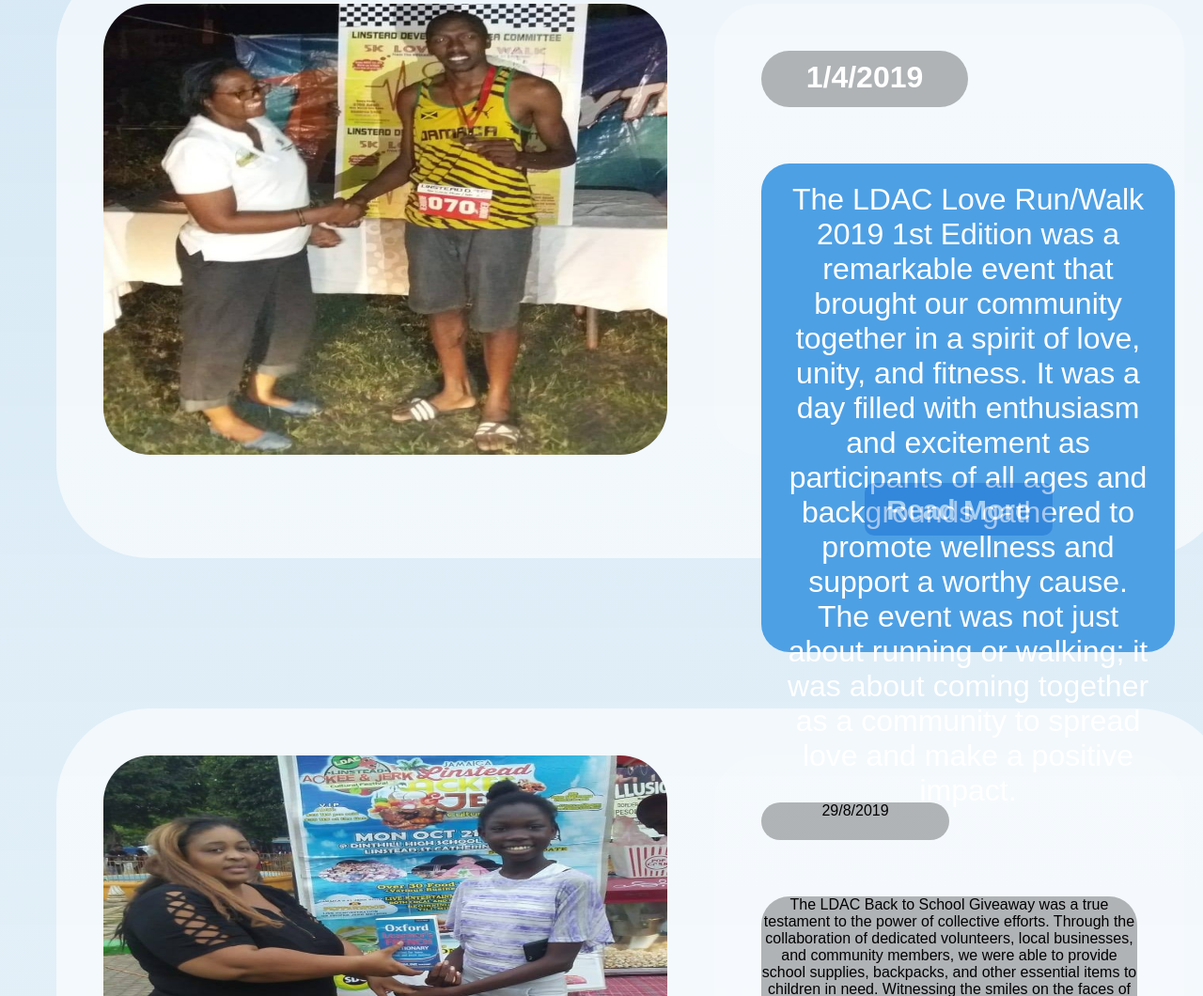
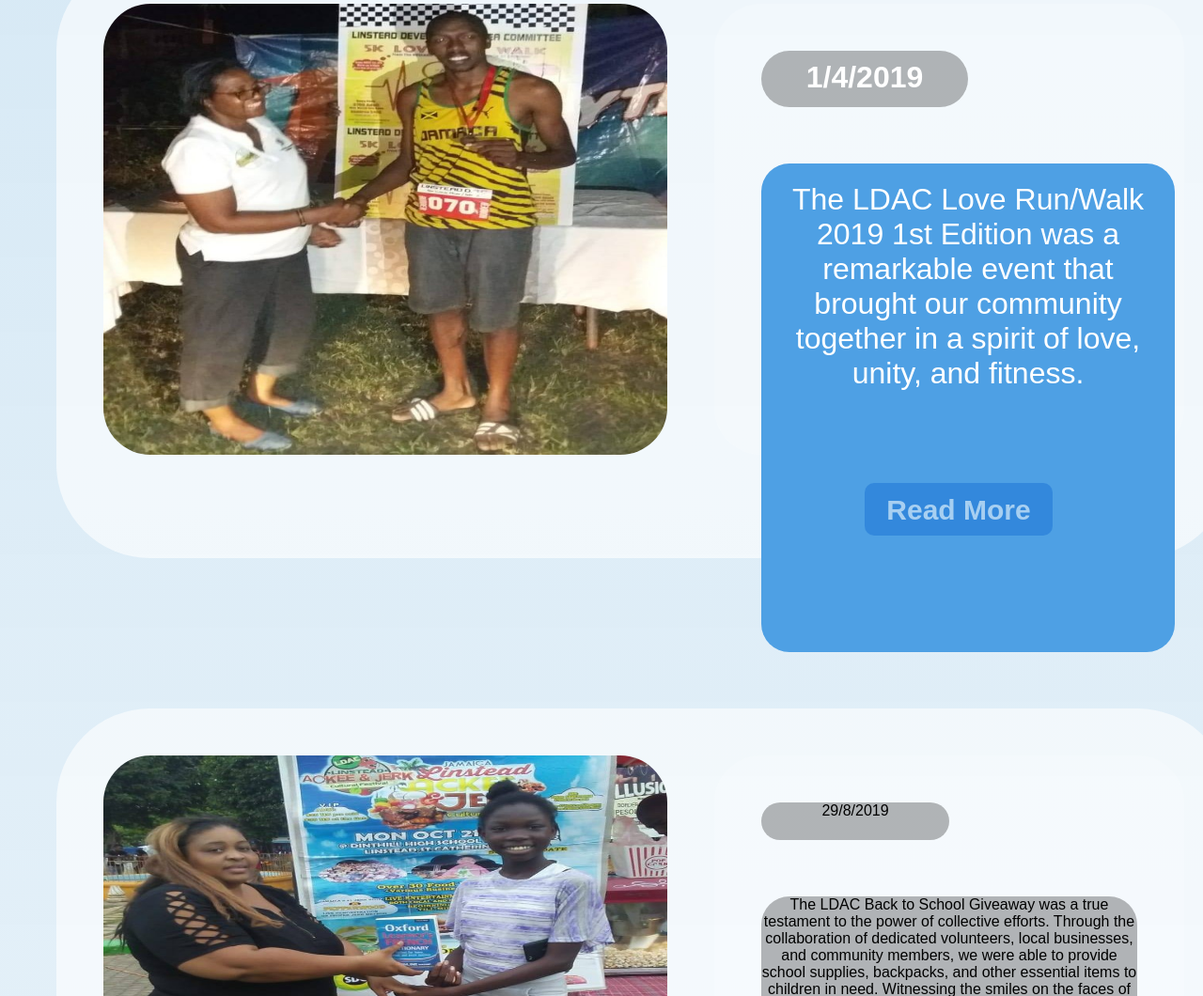
Before and after one commit to NewPerson10/LDAC-Learn-More, a plain HTML site: page index.html in a window 1280 px wide. Shown: the part 2040-3100 px from the top of the page at 94% size. Drawn offline with Linux system fonts and the light colour scheme.

Commit message:
Update index.html

```diff
--- a/index.html
+++ b/index.html
@@ -282,7 +282,7 @@
                         <p>1/4/2019</p>
                     </div>
                     <div class="txt">
-                        <p>The LDAC Love Run/Walk 2019 1st Edition was a remarkable event that brought our community together in a spirit of love, unity, and fitness. It was a day filled with enthusiasm and excitement as participants of all ages and backgrounds gathered to promote wellness and support a worthy cause. The event was not just about running or walking; it was about coming together as a community to spread love and make a positive impact.</p>
+                        <p>The LDAC Love Run/Walk 2019 1st Edition was a remarkable event that brought our community together in a spirit of love, unity, and fitness. </p>
                     </div>
                 </div>
 
```
